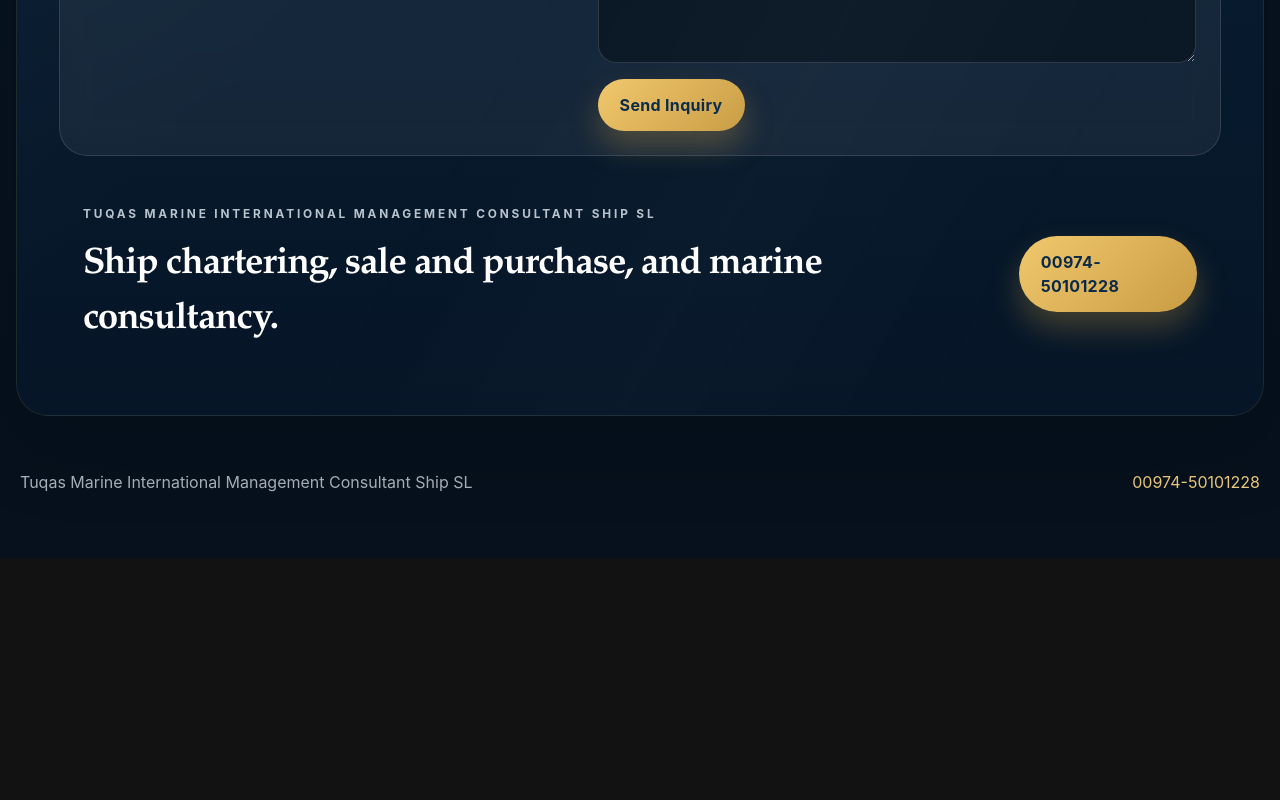
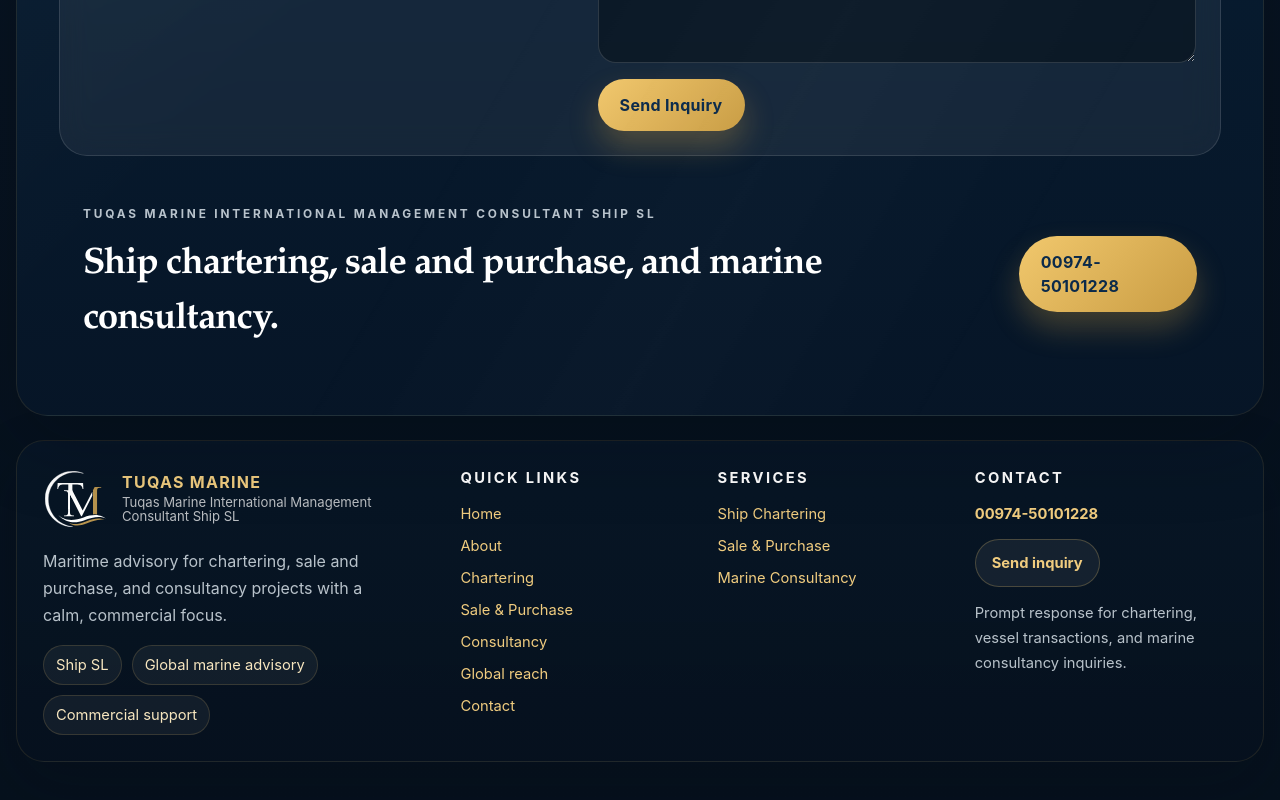
Before and after one commit to A-Amanathullah/TUQAS-MARINE---1, a React (Vite) app in the folder TUQAS MARINE/: page /contact in a window 1280 px wide. Shown: the part 1078-1878 px from the top of the page. Before the commit the page ends 1636 px from the top, so only its background shows below. Built offline with nearby package versions, Linux system fonts and the light colour scheme.

Commit message:
feat: redesign footer layout with enhanced branding and service links

```diff
--- a/TUQAS MARINE/src/App.css
+++ b/TUQAS MARINE/src/App.css
@@ -717,14 +717,119 @@
 }
 
 .footer {
+  display: grid;
+  grid-template-columns: minmax(0, 1.35fr) repeat(2, minmax(0, 0.8fr)) minmax(0, 0.9fr);
+  gap: 24px;
+  margin-top: 24px;
+  padding: 26px;
+  color: rgba(235, 244, 250, 0.78);
+  border: 1px solid rgba(176, 142, 72, 0.15);
+  border-radius: 28px;
+  background: linear-gradient(180deg, rgba(8, 23, 39, 0.9), rgba(6, 17, 30, 0.96));
+  box-shadow: 0 24px 60px rgba(2, 10, 18, 0.2);
+}
+
+.footer-brand {
+  display: grid;
+  gap: 16px;
+}
+
+.footer-brand-link {
+  width: fit-content;
+}
+
+.footer-brand p,
+.footer-contact small {
+  margin: 0;
+  max-width: 34ch;
+  line-height: 1.7;
+}
+
+.footer-highlights {
   display: flex;
+  flex-wrap: wrap;
+  gap: 10px;
+}
+
+.footer-highlights span,
+.footer-links a,
+.footer-contact a,
+.footer-contact small {
+  font-size: 0.92rem;
+}
+
+.footer-highlights span {
+  display: inline-flex;
   align-items: center;
-  justify-content: space-between;
-  gap: 18px;
-  margin-top: 24px;
-  padding: 14px 4px 0;
-  color: rgba(235, 244, 250, 0.72);
-  flex-wrap: wrap;
+  padding: 8px 12px;
+  border-radius: 999px;
+  border: 1px solid rgba(241, 200, 109, 0.16);
+  background: rgba(255, 255, 255, 0.05);
+  color: #f7e6bf;
+}
+
+.footer-column {
+  display: grid;
+  gap: 14px;
+  align-content: start;
+}
+
+.footer-column h4 {
+  margin: 0;
+  color: #fff;
+  font-size: 0.92rem;
+  letter-spacing: 0.16em;
+  text-transform: uppercase;
+}
+
+.footer-links {
+  display: grid;
+  gap: 10px;
+}
+
+.footer-links a {
+  width: fit-content;
+  color: rgba(235, 244, 250, 0.8);
+  text-decoration: none;
+  transition: color 180ms ease, transform 180ms ease;
+}
+
+.footer-links a:hover,
+.footer-links a:focus-visible,
+.footer-contact a:hover,
+.footer-contact a:focus-visible {
+  color: #f0cc7f;
+  transform: translateX(2px);
+}
+
+.footer-contact {
+  justify-items: start;
+}
+
+.footer-contact a {
+  color: #fff;
+  text-decoration: none;
+  font-weight: 700;
+}
+
+.footer-cta {
+  display: inline-flex;
+  align-items: center;
+  justify-content: center;
+  padding: 12px 16px;
+  border-radius: 999px;
+  border: 1px solid rgba(241, 200, 109, 0.24);
+  background: rgba(255, 255, 255, 0.06);
+  color: #f7e6bf;
+  text-decoration: none;
+  transition: transform 180ms ease, background-color 180ms ease, border-color 180ms ease;
+}
+
+.footer-cta:hover,
+.footer-cta:focus-visible {
+  transform: translateY(-2px);
+  border-color: rgba(241, 200, 109, 0.38);
+  background: rgba(255, 255, 255, 0.1);
 }
 
 .footer a {
@@ -877,10 +982,13 @@
 
 @media (max-width: 1080px) {
   .topbar,
-  .contact-banner,
-  .footer {
+  .contact-banner {
     flex-direction: column;
     align-items: flex-start;
+  }
+
+  .footer {
+    grid-template-columns: 1fr 1fr;
   }
 
   .hero,
@@ -964,6 +1072,11 @@
     padding: 18px;
   }
 
+  .footer {
+    grid-template-columns: 1fr;
+    padding: 20px;
+  }
+
   .tag-cloud {
     grid-template-columns: 1fr 1fr;
   }
--- a/TUQAS MARINE/src/components/SiteLayout.jsx
+++ b/TUQAS MARINE/src/components/SiteLayout.jsx
@@ -10,6 +10,14 @@
   { path: '/global-reach', label: 'Global reach' },
   { path: '/contact', label: 'Contact' },
 ]
+
+const footerServices = [
+  { path: '/chartering', label: 'Ship Chartering' },
+  { path: '/sale-purchase', label: 'Sale & Purchase' },
+  { path: '/consultancy', label: 'Marine Consultancy' },
+]
+
+const footerHighlights = ['Ship SL', 'Global marine advisory', 'Commercial support']
 
 export function SiteLayout() {
   return (
@@ -40,8 +48,54 @@
       <Outlet />
 
       <footer className="footer">
-        <p>{company.fullName}</p>
-        <a href={company.phoneHref}>{company.phone}</a>
+        <div className="footer-brand">
+          <NavLink className="brand footer-brand-link" to="/" aria-label={`${company.shortName} home`}>
+            <img className="brand-logo" src={company.logo} alt={`${company.shortName} logo`} />
+            <span>
+              <strong>{company.shortName}</strong>
+              <small>{company.fullName}</small>
+            </span>
+          </NavLink>
+          <p>
+            Maritime advisory for chartering, sale and purchase, and consultancy projects with a calm, commercial focus.
+          </p>
+          <div className="footer-highlights">
+            {footerHighlights.map((item) => (
+              <span key={item}>{item}</span>
+            ))}
+          </div>
+        </div>
+
+        <div className="footer-column">
+          <h4>Quick links</h4>
+          <div className="footer-links">
+            {navItems.map((item) => (
+              <NavLink key={item.path} to={item.path} end={item.path === '/'}>
+                {item.label}
+              </NavLink>
+            ))}
+          </div>
+        </div>
+
+        <div className="footer-column">
+          <h4>Services</h4>
+          <div className="footer-links">
+            {footerServices.map((item) => (
+              <NavLink key={item.path} to={item.path}>
+                {item.label}
+              </NavLink>
+            ))}
+          </div>
+        </div>
+
+        <div className="footer-column footer-contact">
+          <h4>Contact</h4>
+          <a href={company.phoneHref}>{company.phone}</a>
+          <NavLink className="footer-cta" to="/contact">
+            Send inquiry
+          </NavLink>
+          <small>Prompt response for chartering, vessel transactions, and marine consultancy inquiries.</small>
+        </div>
       </footer>
     </div>
   )
```
